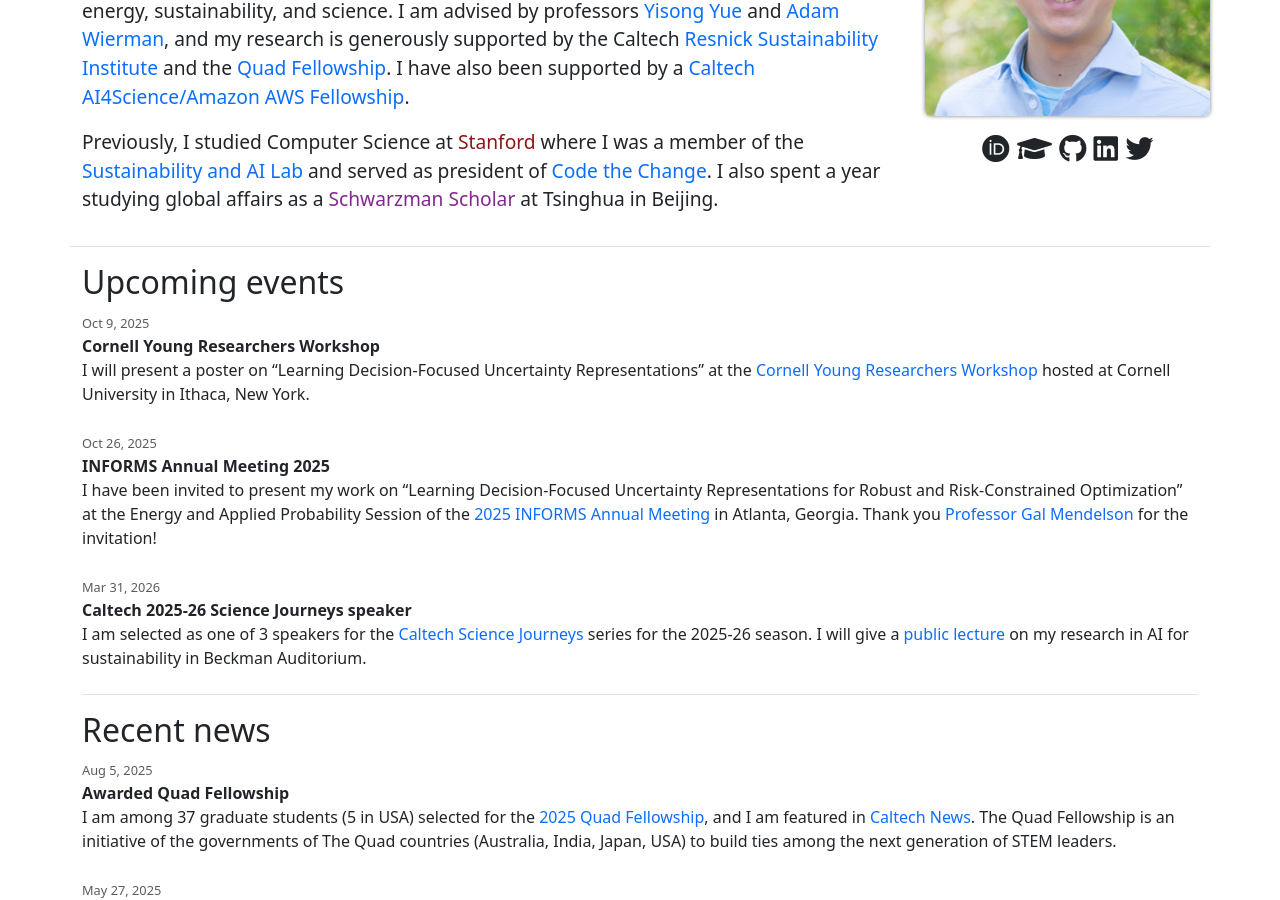
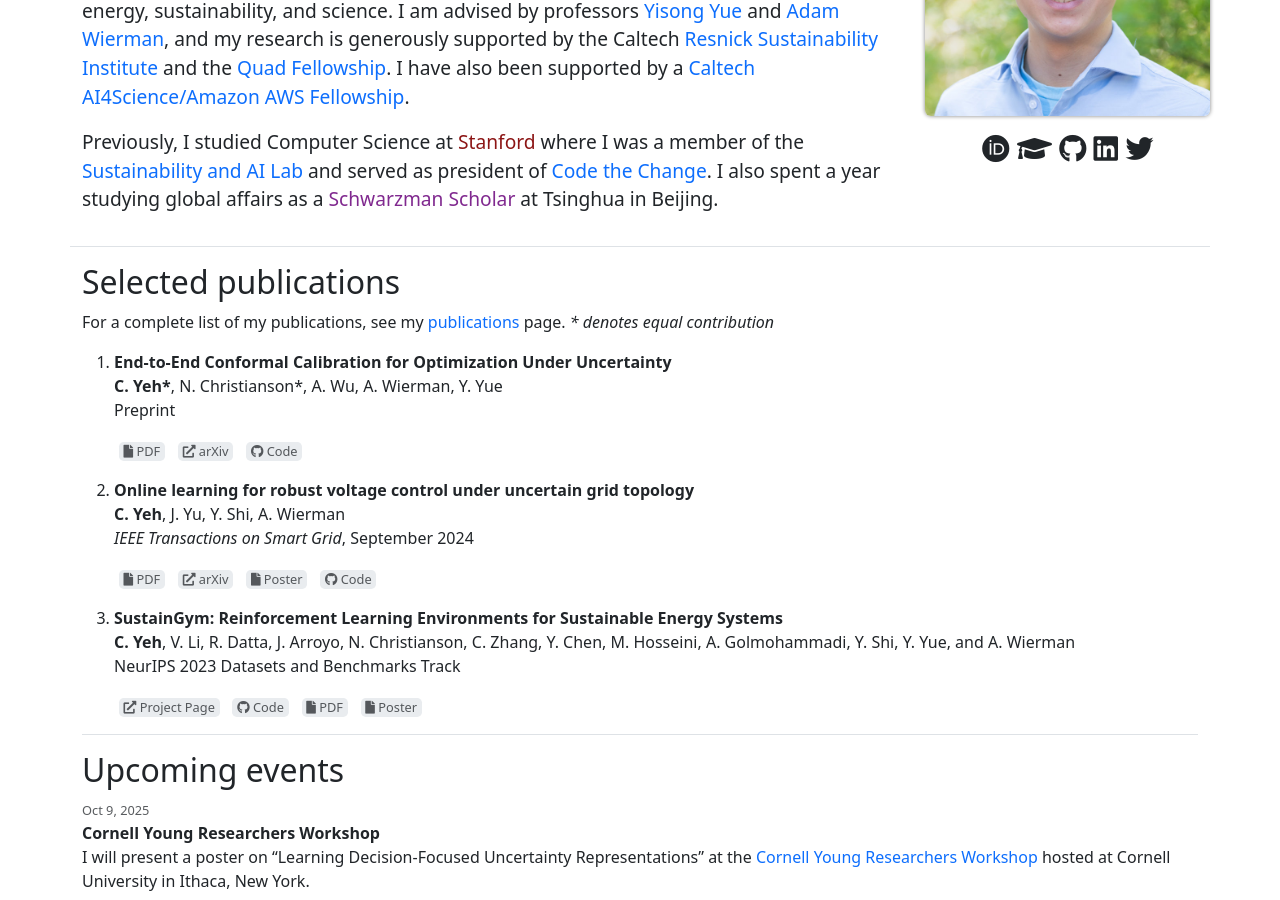
Before and after one commit to chrisyeh96/chrisyeh96.github.io, a Jekyll site: the page built from index.md, in a window 1280 px wide and 900 px high, scrolled down 241 px. Built offline with Jekyll 4.4.1, drawn with Linux system fonts in a browser that asks for light colours.

Commit message:
Home: feature selected publications

```diff
--- a/_data/publications.yml
+++ b/_data/publications.yml
@@ -56,6 +56,7 @@
     - type: github
       name: Code
       url: https://github.com/chrisyeh96/e2e-conformal
+  pin: true
 
 - formatted: |
     **End-to-End Conformal Calibration for Robust Grid-Scale Battery Storage Optimization**\
@@ -117,6 +118,7 @@
     - type: github
       name: Code
       url: https://github.com/chrisyeh96/voltctrl
+  pin: true
 
 
 # ==================
@@ -152,6 +154,7 @@
     - type: pdf
       name: Poster
       url: https://drive.google.com/file/d/1isBLRUulYN_FS2mivbFjt6lHBCMd_YRH/view
+  pin: true
 
 - formatted: |
     **Decision-aware uncertainty-calibrated deep learning for robust energy system operation**\
--- a/_layouts/home.html
+++ b/_layouts/home.html
@@ -19,6 +19,35 @@
   <h5 class="page-description text-body-secondary mb-4">{{ page.description | default: site.description }}</h5>
   {{ content }}
 </div>
+</div>
+
+<div class="border-bottom mb-3">
+  <h2>Selected publications</h2>
+  <p>For a complete list of my publications, see my <a href="{{ site.baseurl }}/publications.html">publications</a> page. <em>* denotes equal contribution</em></p>
+  <ol>
+  {%- assign counter = 0 -%}
+  {%- for pub in site.data.publications -%}
+    {%- if pub.hidden -%}{%- continue -%}{%- endif -%}
+    {%- if pub.pin -%}
+    <li>
+    <div>{{ pub.formatted | markdownify }}</div>
+    <p>
+    {%- for media in pub.media -%}
+      <a href="{{ media.url }}" class="post-meta post-tag me-2">
+        {%- if media.type == "pdf" -%}<i class="fas fa-file">
+        {%- elsif media.type == "github" -%}<i class="fab fa-github">
+        {%- elsif media.type == "code" -%}<i class="fas fa-code">
+        {%- elsif media.type == "youtube" -%}<i class="fab fa-youtube">
+        {%- elsif media.type == "video" -%}<i class="fas fa-play-circle">
+        {%- else -%}<i class="fas fa-external-link-alt">
+        {%- endif -%}
+        </i> {{ media.name }}
+      </a>
+    {%- endfor -%}
+    </li>
+    {%- endif -%}
+  {%- endfor -%}
+  </ol>
 </div>
 
 {% capture nowunix %}{{'now' | date: '%s'}}{% endcapture %}
```
